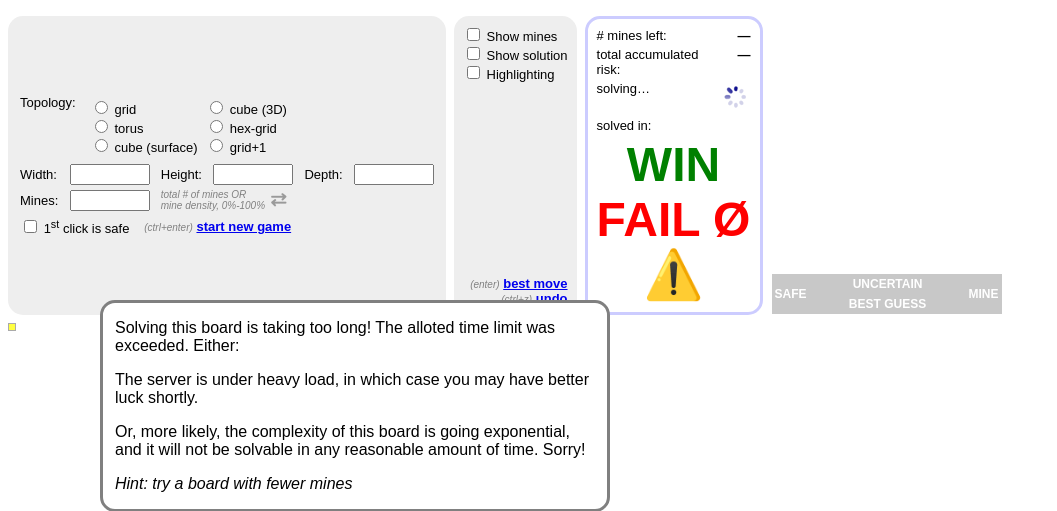
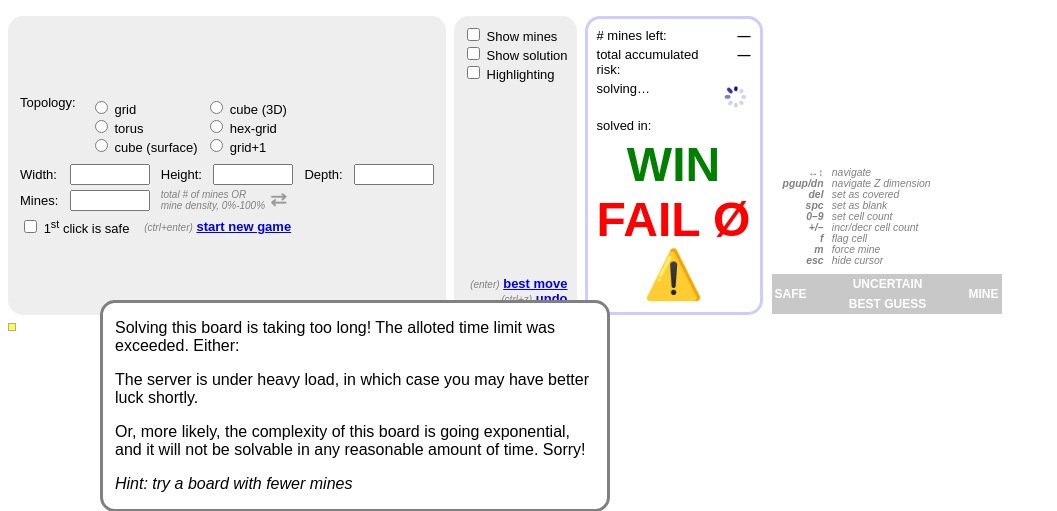
Before and after one commit to mrgriscom/minesweepr, a Django app: page /player/ in a window 1280 px wide. Shown: the top 511 px of the page, without its empty margins (0-1057 px from the left). Run offline with Django 3.2, Linux system fonts and the light colour scheme; some libraries are stand-ins or nearby versions.

Commit message:
UI changes for different modes, add legend, support dynamic mine count change for analysis

```diff
--- a/web_demo/minesweepr/static/script/player.js
+++ b/web_demo/minesweepr/static/script/player.js
@@ -35,8 +35,17 @@
 			manual_move(e);
 			return false;
 		});
+		$('#edit_legend').hide();
 	} else {
 		registerCursorHandlers();
+		$('#mines').change(function() {
+			GAME.change_minespec();
+		});
+		$('#firstsafe_opt').css('visibility', 'hidden');
+		$('#showmines_opt').hide();
+		$('#showsol_opt').hide();
+		$('#stepdiv').hide();
+		$('#totalrisk').hide();
 	}
 
     $('#show_mines').click(function(e) {
@@ -112,6 +121,7 @@
 		})(i), {disable_in_input: true});
 	}
 	shortcut.add(' ', function() { GAME.cursor.set_cell_state(0); }, {disable_in_input: true});
+	shortcut.add('m', function() { GAME.cursor.set_cell_state('mine'); }, {disable_in_input: true});
 	shortcut.add('f', function() { GAME.cursor.set_cell_state('flag'); }, {disable_in_input: true});
 	// FIXME
 	shortcut.add('shift+/', function() { GAME.cursor.set_cell_state(null); }, {type: 'keypress', disable_in_input: true});
@@ -546,6 +556,29 @@
     $('#win')[this.status == 'win' ? 'show' : 'hide']();
     $('#fail')[this.status == 'fail' ? 'show' : 'hide']();
   }
+
+	this.change_minespec = function() {
+		// this is only safe to do for boards in analysis mode, since we never actually
+		// allocate and place the mines
+		var minespec = parsemine($('#mines').val(), this.board.topology.num_cells());
+		var changed = false;
+		if (minespec.mode == 'count') {
+			if (this.board.num_mines != minespec.k) {
+				this.board.num_mines = minespec.k;
+				this.board.mine_prob = null;
+				changed = true;
+			}
+		} else if (minespec.mode == 'prob') {
+			if (this.board.mine_prob != minespec.k) {
+				this.board.mine_prob = minespec.k;
+				this.board.num_mines = null;
+				changed = true;
+			}
+		}
+		if (changed) {
+			this.solve();
+		}
+	}
 
   this.game_mode = function() {
     return (this.board.mine_prob ? 'prob' : 'count');
--- a/web_demo/minesweepr/templates/_player.html
+++ b/web_demo/minesweepr/templates/_player.html
@@ -173,7 +173,7 @@
   </table>
   <table>
     <tr>
-      <td><input id="first_safe" type="checkbox"> <label for="first_safe">1<sup>st</sup> click is safe</label></td>
+      <td><span id="firstsafe_opt"><input id="first_safe" type="checkbox"> <label for="first_safe">1<sup>st</sup> click is safe</label></span></td>
       <td align="right">
         &nbsp;&nbsp;&nbsp;<span class="help">(ctrl+enter)</span>&nbsp;<a id="start" href="#"><b>start new game</b></a>
       </td>
@@ -195,8 +195,8 @@
   <nobr><input id="play_auto" type="checkbox"> <label for="play_auto" title="Enable auto play where the computer makes the best move for you">Auto play</label></nobr><br>
   <nobr><input id="play_manual" type="checkbox"> <label for="play_manual" title="Enable manual play where you can make moves yourself">Manual play</label></nobr><br>
 </div>
-  <nobr><input id="show_mines" type="checkbox"> <label for="show_mines" title="Show the locations of all mines on the board (if '1st click safe', mines are not positioned until after the first move)">Show mines</label></nobr><br>
-  <nobr><input id="show_sol" type="checkbox"> <label for="show_sol" title="Show the board solution">Show solution</label></nobr><br>
+  <span id="showmines_opt"><nobr><input id="show_mines" type="checkbox"> <label for="show_mines" title="Show the locations of all mines on the board (if '1st click safe', mines are not positioned until after the first move)">Show mines</label></nobr><br></span>
+  <span id="showsol_opt"><nobr><input id="show_sol" type="checkbox"> <label for="show_sol" title="Show the board solution">Show solution</label></nobr><br></span>
   <nobr><input id="highlighting" type="checkbox"> <label for="highlighting" title="Highlight which cells are adjacent to the cell you're currently hovering over">Highlighting</label></nobr>
 
   </td>
@@ -215,8 +215,8 @@
   <td id="gamestats">
 
   <table style="height: 100%; width: 10em;">
-    <tr><td># mines left:</td><td id="num_mines" class="gamestat">&mdash;</td></tr>
-    <tr><td>total accumulated risk:</td><td id="risk" class="gamestat">&mdash;</td></tr>
+    <tr id="minesleft"><td># mines left:</td><td id="num_mines" class="gamestat">&mdash;</td></tr>
+    <tr id="totalrisk"><td>total accumulated risk:</td><td id="risk" class="gamestat">&mdash;</td></tr>
     <tr id="solving" style="height: 35px;"><td style="vertical-align: top;">solving&hellip;</td><td class="gamestat"><img src="{{ STATIC_URL }}img/loading.gif"></td></tr>
     <tr id="solved"><td style="vertical-align: top;">solved in:</td><td class="gamestat"><span id="solve_time"></span></td></tr>
     <tr><td colspan="2" height="100%" style="text-align: center; vertical-align: bottom; font-weight: bold; font-size: 48px;">
@@ -229,6 +229,38 @@
 
   </td>
   <td valign="bottom">
+	<style>
+	  dl {
+	  display: block;
+	  overflow: hidden;
+	  }
+
+	  dt {
+        float: left;
+        clear: both;
+        width: 5em;
+        text-align: right;
+	    padding-right: 0.2em;
+	    font-weight: bold;
+	    white-space: nowrap;
+	  }
+
+	  dd {
+        float: left;
+        margin-left: 0.6em;
+	  }
+	</style>
+	<dl id="edit_legend" class="help" style="font-size: 80%; margin-bottom: .8em;">
+	  <dt>&#x2194;&#x2195;</dt><dd>navigate</dd>
+	  <dt>pgup/dn</dt><dd>navigate Z dimension</dd>
+	  <dt>del</dt><dd>set as covered</dd>
+	  <dt>spc</dt><dd>set as blank</dd>
+	  <dt>0&ndash;9</dt><dd>set cell count</dd>
+	  <dt>+/&ndash;</dt><dd>incr/decr cell count</dd>
+	  <dt>f</dt><dd>flag cell</dd>
+	  <dt>m</dt><dd>force mine</dd>
+	  <dt>esc</dt><dd>hide cursor</dd>
+	</dl>
     <table id="legend" border="0" cellspacing="0">
       <tr>
         <td id="clear" rowspan="2" valign="middle">SAFE</td>
```
